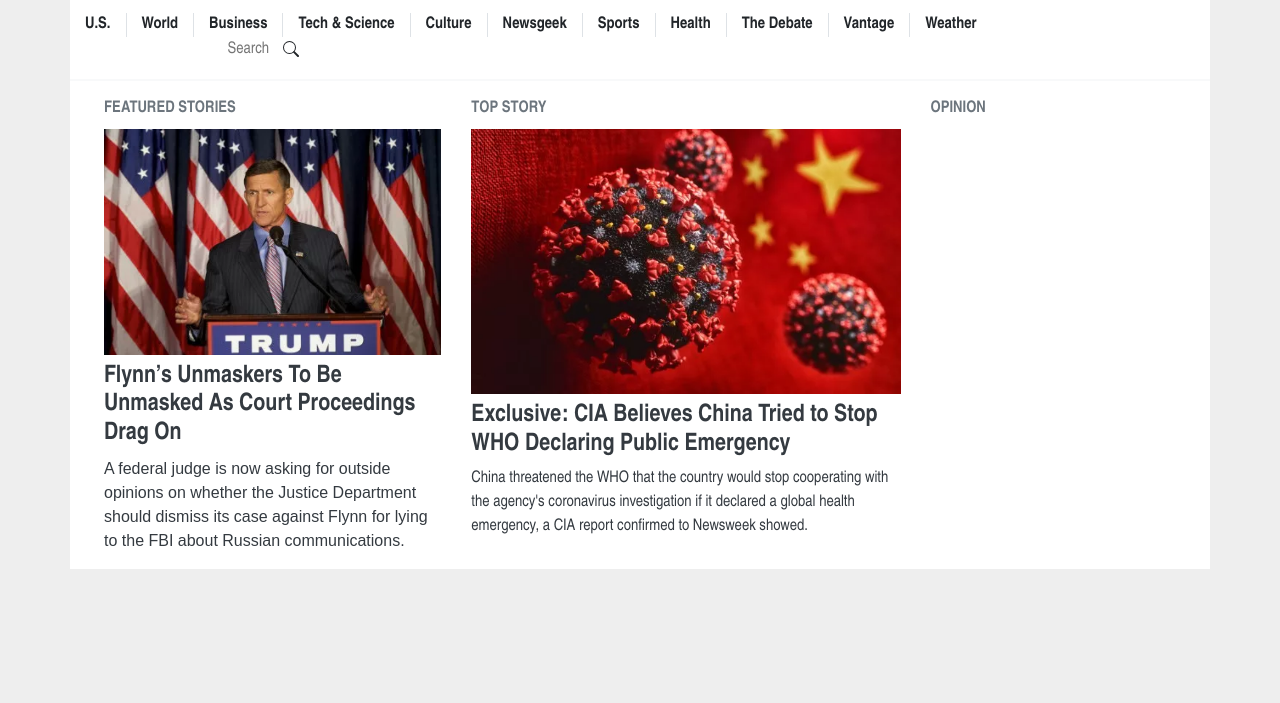
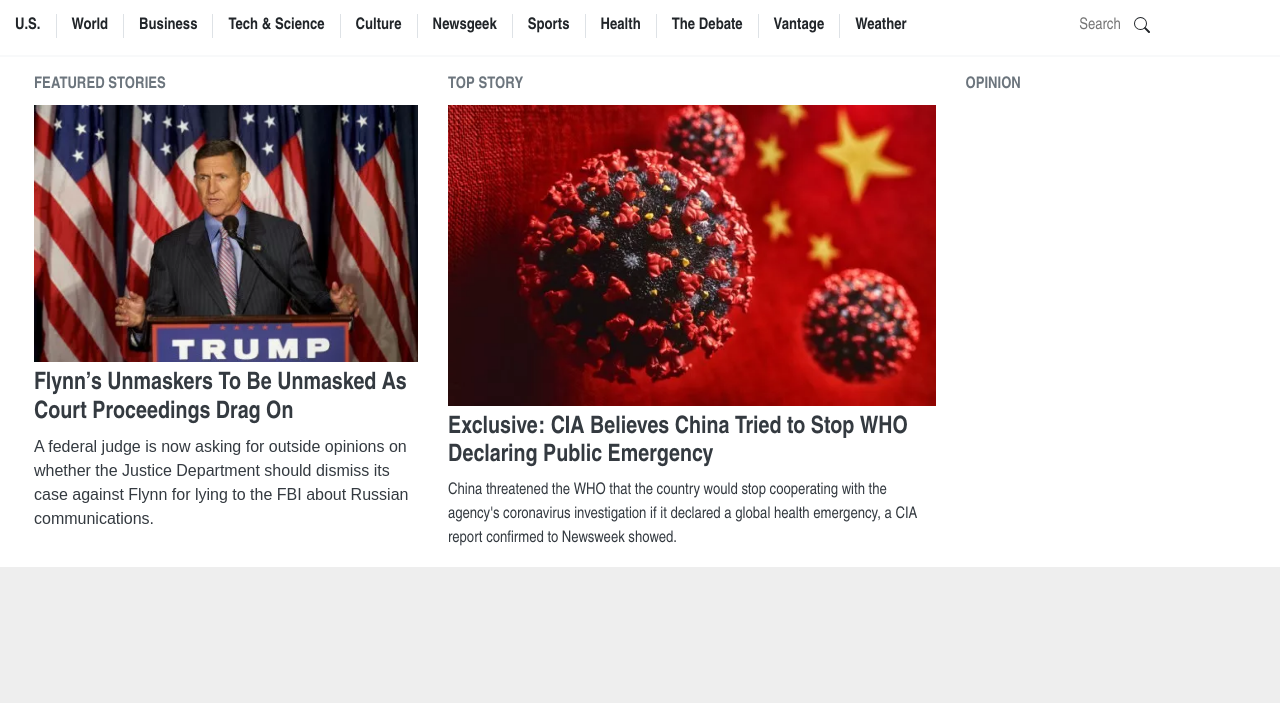
Before and after one commit to ranmaru22/the_odin_project, a plain HTML site: page newsweek-clone/index.html in a window 1280 px wide. Shown: the part 97-800 px from the top of the page. Drawn offline with nearby package versions, Linux system fonts and the light colour scheme; files that its build step writes are made by us from their sources.

Commit message:
Increase max container width

```diff
--- a/newsweek-clone/main.scss
+++ b/newsweek-clone/main.scss
@@ -1,3 +1,9 @@
+@media (min-width: 1200px) {
+    .container-xl {
+        max-width: 1310px;
+    }
+}
+
 body {
     font-family: "Arial Narrow", Helvetica, Arial, sans-serif;
     background: #eee;
```
